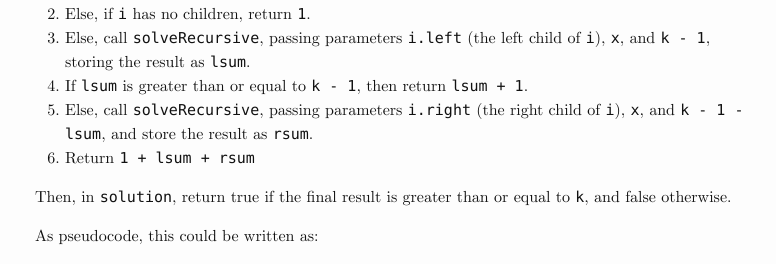
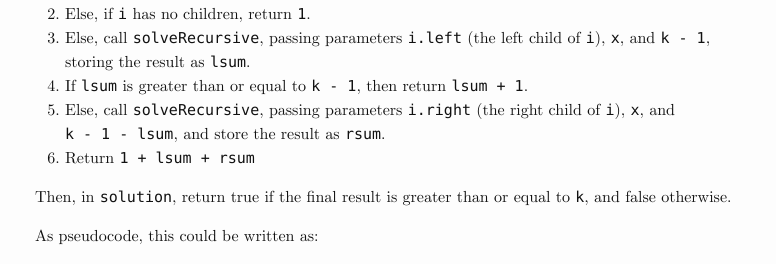
Before and after one commit to a2liu/docgen, a Jekyll site: the page built from examples/latex.md, in a window 1280 px wide. Shown: the part 216-480 px from the top of the page, without its empty margins (250-1026 px from the left). Built offline with Jekyll 4.4.1, drawn with Linux system fonts in a browser that asks for light colours.

Commit message:
added text-nowrap to improve clarity

```diff
--- a/examples/latex.md
+++ b/examples/latex.md
@@ -17,7 +17,7 @@ return `0`.
 of `i`), `x`, and <code>k - 1</code>, storing the result as `lsum`.
     4. If `lsum` is greater than or equal to `k - 1`, then return `lsum + 1`.
     5. Else, call `solveRecursive`, passing parameters `i.right` (the right child
-of `i`), `x`, and <code>k - 1 - lsum</code>, and store the result as `rsum`.
+of `i`), `x`, and <code class="text-nowrap">k - 1 - lsum</code>, and store the result as `rsum`.
     6. Return `1 + lsum + rsum`
 
 
```
Also changed, not shown: examples/default.md (+1 -1 lines).
